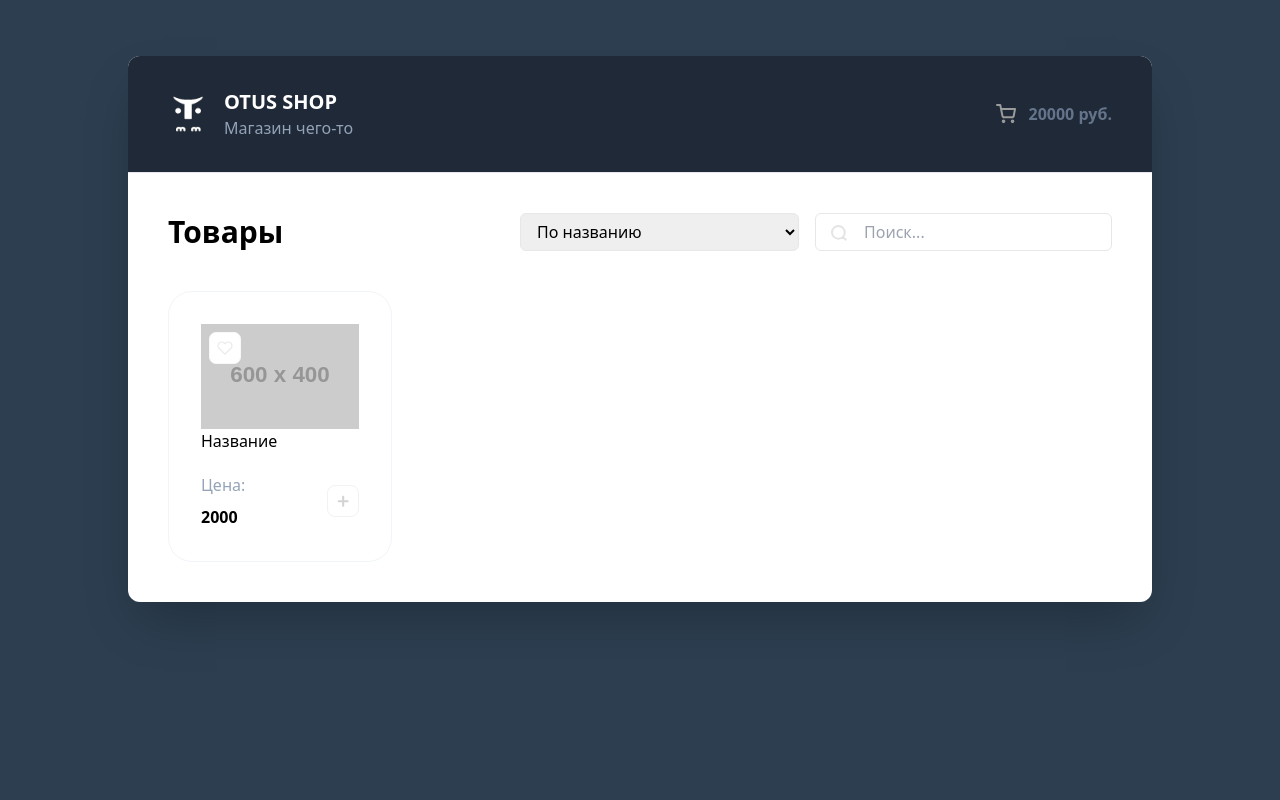
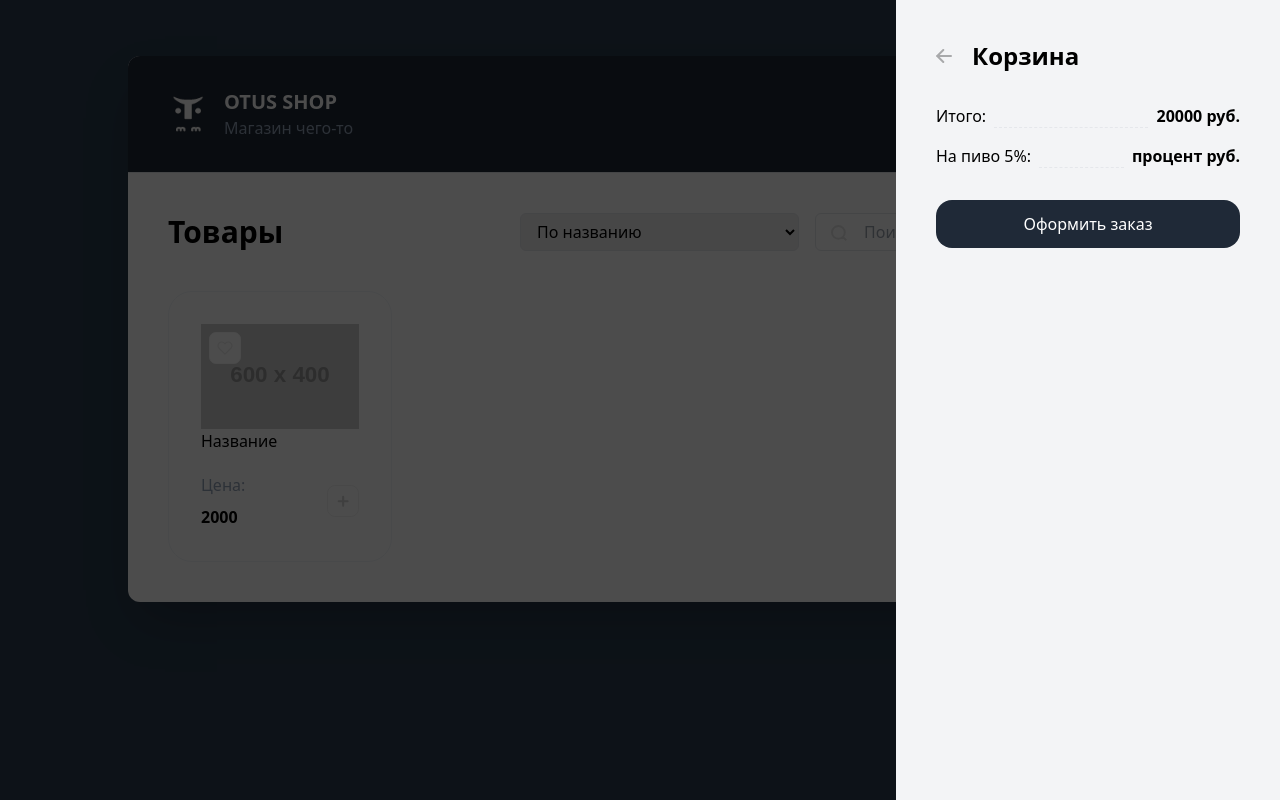
Before and after one commit to Bogrado/vue-otus-lesson-4, a Vue app: page / in a window 1280 px wide. Both pictures are taken after a click on the item "20000 руб.". Built offline with nearby package versions, Linux system fonts and the light colour scheme.

Commit message:
added opening/hiding cart

```diff
--- a/src/App.vue
+++ b/src/App.vue
@@ -1,18 +1,31 @@
 <script setup>
-
-
 import TheHeader from '@/components/TheHeader.vue'
 import TheHome from '@/Page/TheHome.vue'
 import AppDrawer from '@/components/AppDrawer.vue'
+import { index } from '@/store/index.js'
+import { computed } from 'vue'
+
+
+const isDrawerOpen = computed(() => index.getters.isOpen)
+
+const changeVisibility = () => {
+  index.commit('changeVisibility')
+}
 </script>
+
 
 <template>
 
-<!--  <app-drawer />-->
+  <app-drawer
+    v-if="isDrawerOpen"
+  />
 
   <div class="w-4/5 m-auto bg-white rounded-xl shadow-2xl mt-14">
 
-    <TheHeader />
+    <TheHeader
+      @open-drawer="changeVisibility"
+      :is-drawer-open="isDrawerOpen"
+    />
 
     <div class="p-10">
       <the-home/>
--- a/src/components/AppDrawer.vue
+++ b/src/components/AppDrawer.vue
@@ -1,13 +1,20 @@
 <script setup>
+import AppDrawerHead from '@/components/AppDrawerHead.vue'
+import { index } from '@/store/index.js'
 
-import AppDrawerHead from '@/components/AppDrawerHead.vue'
+const closeDrawer = () => {
+  if (index.getters.isOpen) {
+    index.commit('changeVisibility')
+  }
+}
+
 </script>
 
 <template>
-  <div class="fixed top-0 left-0 h-full w-full bg-black z-10 opacity-70"></div>
+  <div class="fixed top-0 left-0 h-full w-full bg-black z-10 opacity-70" @click="closeDrawer"></div>
   <div class="bg-gray-100 w-96 h-full fixed right-0 top-0 z-20 p-10">
 
-    <app-drawer-head />
+    <app-drawer-head @close-drawer="closeDrawer" />
 
     <!--    <AppCartItemList v-if="totalPrice" />-->
 
--- a/src/components/AppDrawerHead.vue
+++ b/src/components/AppDrawerHead.vue
@@ -1,10 +1,13 @@
 <script setup>
+
+const emit = defineEmits(['closeDrawer'])
 
 </script>
 
 <template>
   <div class="flex items-center gap-5 mb-8">
     <svg
+      @click="emit('closeDrawer')"
       class="opacity-30 cursor-pointer rotate-180 hover:opacity-100 transition hover:-translate-x-1"
       fill="none"
       height="14"
--- a/src/components/TheHeader.vue
+++ b/src/components/TheHeader.vue
@@ -1,4 +1,18 @@
 <script setup>
+
+const props = defineProps({
+  isDrawerOpen: {
+    type: Boolean,
+    required: true
+  }
+})
+
+const emits = defineEmits(['openDrawer'])
+
+const OpenDrawer = () => {
+  if (!props.isDrawerOpen)
+  emits('openDrawer')
+}
 
 </script>
 
@@ -15,7 +29,7 @@
     </div>
 
     <ul class="flex items-center gap-10">
-      <li class="flex items-center gap-3 text-slate-500 cursor-pointer hover:text-white" @click="$emit('openDrawer')">
+      <li class="flex items-center gap-3 text-slate-500 cursor-pointer hover:text-white" @click="OpenDrawer">
         <img
           src="../assets/cart.svg" alt="Cart">
         <b>20000 руб.</b>
--- a/src/main.js
+++ b/src/main.js
@@ -2,5 +2,10 @@ import './assets/main.css'
 
 import { createApp } from 'vue'
 import App from './App.vue'
+import { index } from '@/store'
 
-createApp(App).mount('#app')
+const app = createApp(App)
+
+app
+  .use(index)
+  .mount('#app')
--- a/src/store/index.js
+++ b/src/store/index.js
@@ -1,7 +1,7 @@
 import { createStore } from 'vuex'
-import drawer from '@/store/drawer.js'
+import drawer from '@/store/drawer'
 
-export default createStore({
+export const index = createStore({
   modules: {
     drawer
   }
```
Lines whose indentation alone changed are shown as unchanged.
